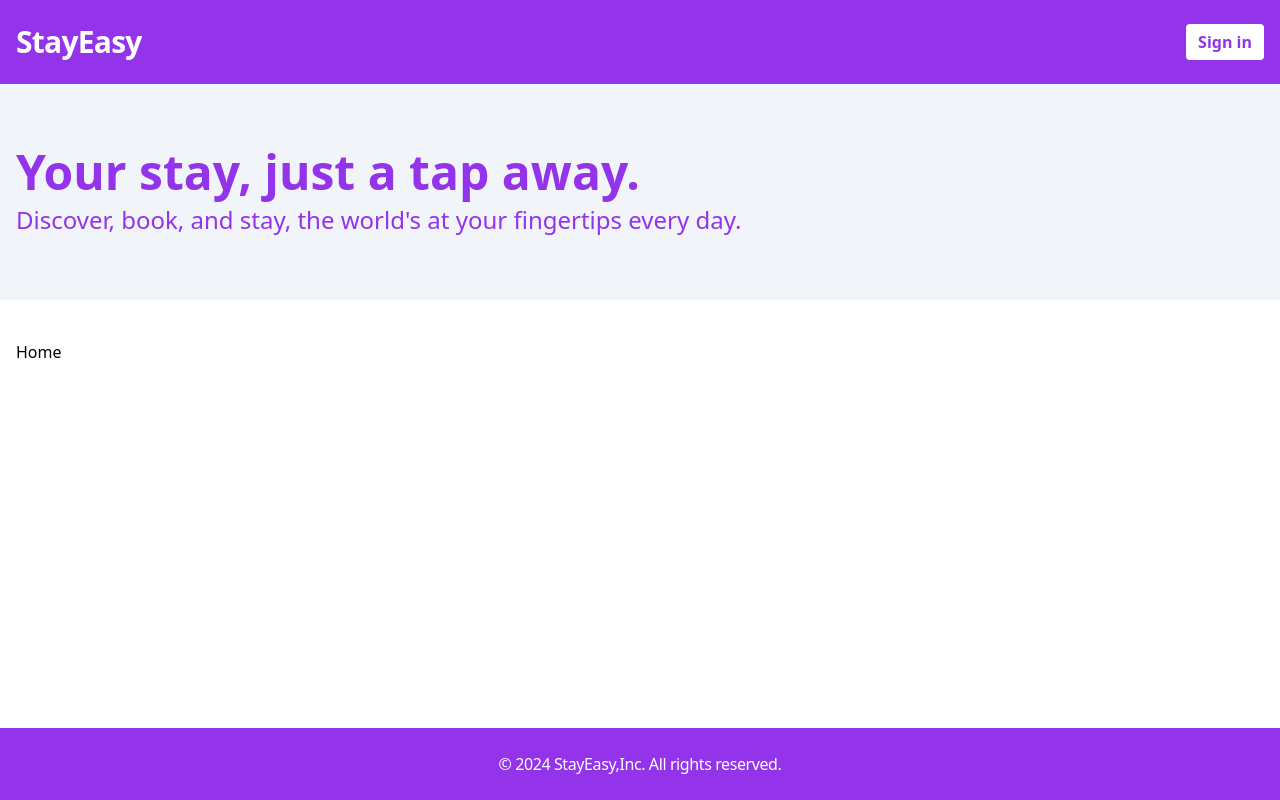
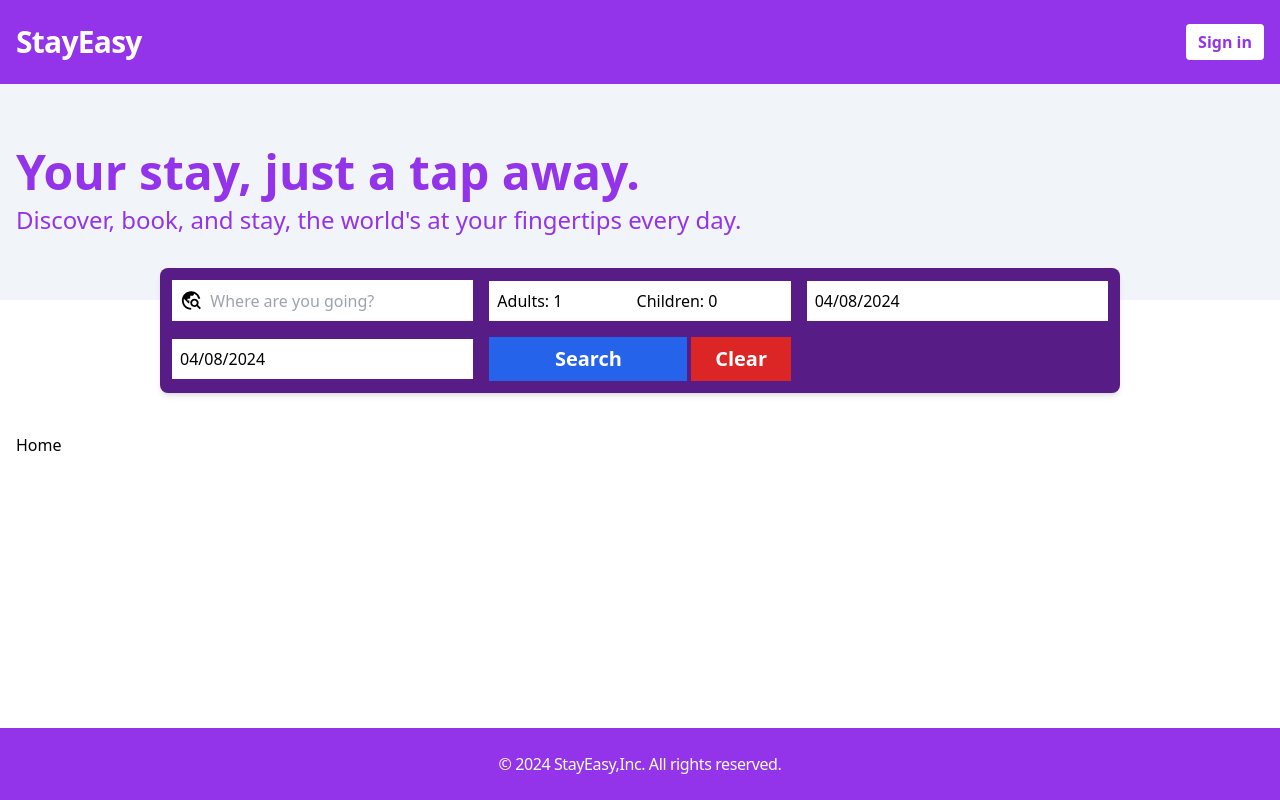
Before and after one commit to rafiaMaham/StayEasy, a React (Vite) app in the folder frontend/: page / in a window 1280 px wide. Built offline with nearby package versions, Linux system fonts and the light colour scheme; no server answers.

Commit message:
Search bar UI

```diff
--- a/frontend/package.json
+++ b/frontend/package.json
@@ -11,6 +11,7 @@
   },
   "dependencies": {
     "react": "^18.2.0",
+    "react-datepicker": "^6.6.0",
     "react-dom": "^18.2.0",
     "react-hook-form": "^7.51.1",
     "react-icons": "^5.0.1",
@@ -19,6 +20,7 @@
   },
   "devDependencies": {
     "@types/react": "^18.2.66",
+    "@types/react-datepicker": "^6.2.0",
     "@types/react-dom": "^18.2.22",
     "@typescript-eslint/eslint-plugin": "^7.2.0",
     "@typescript-eslint/parser": "^7.2.0",
--- /dev/null
+++ b/frontend/src/components/SearchBar.tsx
@@ -0,0 +1,117 @@
+import { FormEvent, useState } from "react";
+import { useSearchContext } from "../contexts/SearchContext";
+import { MdTravelExplore } from "react-icons/md";
+import DatePicker from "react-datepicker";
+import "react-datepicker/dist/react-datepicker.css"
+
+const SearchBar = () => {
+  const search = useSearchContext();
+
+  const [destination, setDestination] = useState<string>(search.destination);
+  const [checkIn, setCheckIn] = useState<Date>(search.checkIn);
+  const [checkOut, setCheckOut] = useState<Date>(search.checkOut);
+  const [adultCount, setAdultCount] = useState<number>(search.adultCount);
+  const [childCount, setChildCount] = useState<number>(search.childCount);
+
+  const handleSubmit = (event: FormEvent) => {
+    event.preventDefault();
+    search.saveSearchValues(
+      destination,
+      checkIn,
+      checkOut,
+      adultCount,
+      childCount
+    );
+  };
+
+  const minDate = new Date();
+  const maxDate = new Date();
+
+  maxDate.setFullYear(maxDate.getFullYear()+1)
+
+
+  return (
+    <form
+      onSubmit={handleSubmit}
+      className="-mt-8 p-3 bg-purple-900 rounded-lg shadow-md grid grid-cols-2 lg:grid-cols-3 2xl:grid-cols-5 items-center gap-4"
+    >
+      <div className="flex flex-row items-center flex-1 bg-white p-2">
+        <MdTravelExplore size={25} className="mr-2" />
+        <input
+          type="text"
+          placeholder="Where are you going?"
+          className="text-md w-full focus:outline-none"
+          value={destination}
+          onChange={(event) => setDestination(event.target.value)}
+        />
+      </div>
+
+      <div className="flex bg-white px-2 py-1 gap-2">
+        <label className="items-center flex">
+          Adults:
+          <input
+            type="number"
+            className="w-full p-1 focus:outline-none font-normal"
+            min={1}
+            max={20}
+            value={adultCount}
+            onChange={(event) => setAdultCount(parseInt(event.target.value))}
+          />
+        </label>
+
+        <label className="items-center flex">
+          Children:
+          <input
+            type="number"
+            className="w-full p-1 focus:outline-none font-normal"
+            min={0}
+            max={20}
+            value={childCount}
+            onChange={(event) => setChildCount(parseInt(event.target.value))}
+          />
+        </label>
+      </div>
+
+      <div>
+        <DatePicker
+          selected={checkIn}
+          onChange={(date) => setCheckIn(date as Date)}
+          selectsStart
+          startDate={checkIn}
+          endDate={checkOut}
+          minDate={minDate}
+          maxDate={maxDate}
+          placeholderText="Check-in Date"
+          className="min-w-full bg-white p-2 focus:outline-none"
+          wrapperClassName="min-w-full"
+        />
+      </div>
+
+      <div>
+        <DatePicker
+          selected={checkOut}
+          onChange={(date) => setCheckOut(date as Date)}
+          selectsStart
+          startDate={checkIn}
+          endDate={checkOut}
+          minDate={minDate}
+          maxDate={maxDate}
+          placeholderText="Check-in Date"
+          className="min-w-full bg-white p-2 focus:outline-none"
+          wrapperClassName="min-w-full"
+        />
+      </div>
+
+      <div className="flex gap-1">
+        <button className="w-2/3 bg-blue-600 text-white h-full p-2 font-bold text-xl hover:bg-slate-500">
+          Search
+        </button>
+        <button className="w-1/3 bg-red-600 text-white h-full p-2 font-bold text-xl hover:bg-red-500">
+         Clear
+        </button>
+      </div>
+    </form>
+  );
+};
+
+export default SearchBar;
--- a/frontend/src/layouts/Layout.tsx
+++ b/frontend/src/layouts/Layout.tsx
@@ -1,6 +1,7 @@
 import Footer from "../components/Footer";
 import Header from "../components/Header";
 import Hero from "../components/Hero";
+import SearchBar from "../components/SearchBar";
 
 interface Props {
   children: React.ReactNode;
@@ -11,6 +12,7 @@
     <div className="flex flex-col min-h-screen">
       <Header />
       <Hero />
+      <div className="container mx-auto"><SearchBar/></div>
       <div className="container mx-auto py-10 px-4 flex-1">{children}</div>
       <Footer />
     </div>
```
Also changed, not shown: 1 other file (tests, documents, lock files or other folders).
